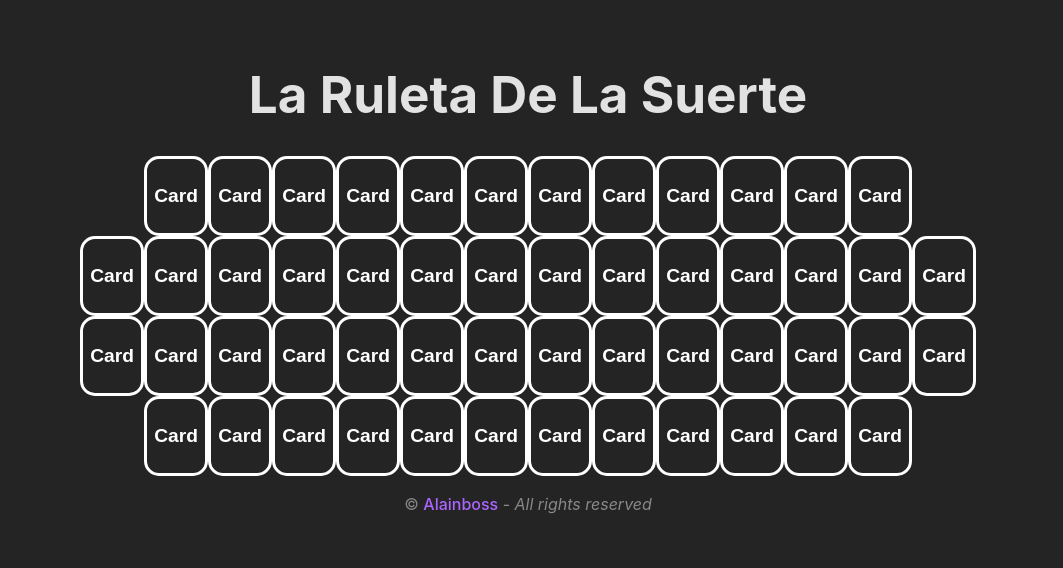
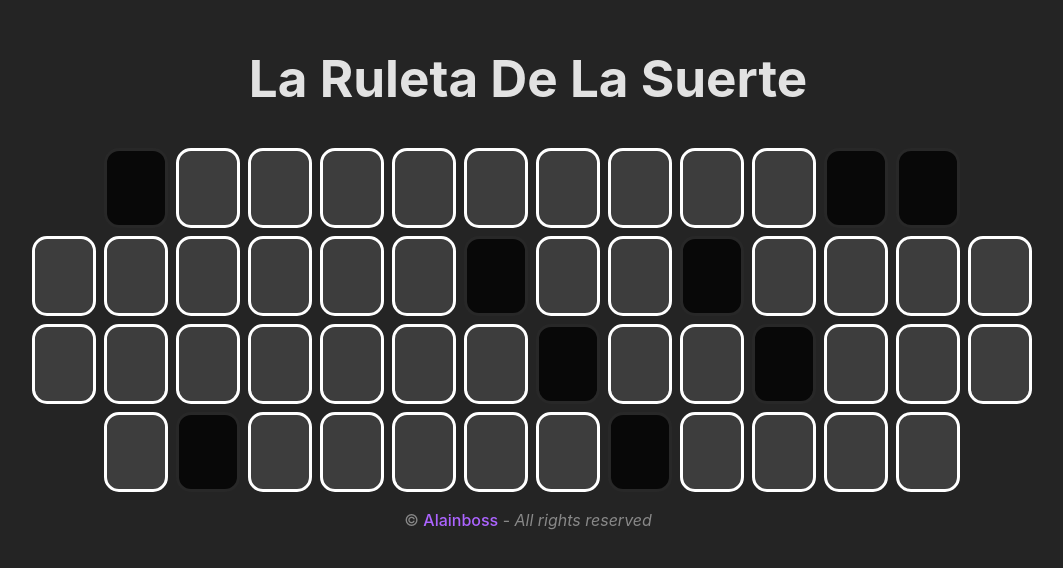
Before and after one commit to miverabusiness/ruleta-de-la-suerte, a React (Vite) app: page / in a window 1280 px wide. Shown: the part 118-686 px from the top of the page, without its empty margins (112-1175 px from the left). Built offline with nearby package versions, Linux system fonts and the light colour scheme.

Commit message:
Panel v0.2

```diff
--- a/src/components/card/Card.css
+++ b/src/components/card/Card.css
@@ -6,15 +6,43 @@
 	display: flex;
 	justify-content: center;
 	align-items: center;
-	font-weight: 800;
-	font-size: 1.2rem;
+	font-weight: 600;
+	font-size: 2rem;
 	margin: 0;
 	background: none;
 	cursor: pointer;
 	color: white;
-	transition: 0.5s;
+	transition: 0.4s;
+	margin-left: 0.5rem;
+	margin-top: 0.5rem;
 }
 
 .letter-card:hover {
 	background: #c6c6c6;
 }
+
+.space {
+	background: rgb(8, 8, 8);
+	border: solid 3px #282828;
+}
+
+.space:hover {
+	background: rgb(8, 8, 8);
+}
+
+.correct {
+	background: rgb(48, 168, 76);
+	border: solid 3px rgb(41, 136, 63);
+}
+
+.correct:hover {
+	background: rgb(48, 168, 76);
+}
+
+.not-yet {
+	background: #3d3d3d;
+}
+
+.not-yet:hover {
+	background: rgb(255, 184, 112);
+}
--- a/src/components/card/Card.tsx
+++ b/src/components/card/Card.tsx
@@ -1,10 +1,22 @@
-import React from "react";
+import React, { useState } from "react";
 import "./Card.css";
 
-function Card() {
+function Card(props: { letra: string }) {
+	const [mostrarLetra, setMostrarLetra] = useState(false);
+
+	const handleClick = () => {
+		setMostrarLetra(!mostrarLetra);
+	};
+
+	const isLetterSpace = () => {
+		return props.letra === " " ? " space" : mostrarLetra ? " correct" : " not-yet";
+	};
+
 	return (
 		<>
-			<button className="letter-card">Card</button>
+			<button className={"letter-card" + isLetterSpace()} onClick={handleClick}>
+				{mostrarLetra ? props.letra : ""}
+			</button>
 		</>
 	);
 }
--- a/src/components/panel/Panel.css
+++ b/src/components/panel/Panel.css
@@ -1,4 +1,4 @@
-.tablero {
+.fila {
 	display: flex;
 	justify-content: center;
 	flex-wrap: nowrap;
--- a/src/components/panel/Panel.jsx
+++ b/src/components/panel/Panel.jsx
@@ -2,71 +2,47 @@ import React from "react";
 import "./Panel.css";
 import Card from "../card/Card";
 
+const N_FILAS = 4;
+const FILA_CORTA = 12;
+const FILA_LARGA = 14;
+
+let panel = [];
+
+for (let i = 0; i < N_FILAS; i++) {
+	if (i === 0 || i === N_FILAS - 1) {
+		panel.push(Array(FILA_CORTA).fill("A"));
+	} else {
+		panel.push(Array(FILA_LARGA).fill("E"));
+	}
+}
+
+panel = [
+	[" ", "A", "L", "A", "I", "N", "B", "O", "S", "S", " ", " "], //12
+	["P", "E", "D", "A", "Z", "O", " ", "D", "E", " ", "R", "A", "T", "A"], //14
+	["M", "A", "R", "I", "C", "O", "N", " ", "T", "E", " ", "V", "O", "Y"], //14
+	["A", " ", "F", "O", "I", "A", "R", " ", "R", "I", "C", "O"], //12
+];
+
 function Panel() {
-	return (
-		<>
-			<div className="tablero">
-				<Card />
-				<Card />
-				<Card />
-				<Card />
-				<Card />
-				<Card />
-				<Card />
-				<Card />
-				<Card />
-				<Card />
-				<Card />
-				<Card />
+	const filas = [];
+	for (let i = 0; i < N_FILAS; i++) {
+		const cards = [];
+		const longitudFila = i === 0 || i === N_FILAS - 1 ? FILA_CORTA : FILA_LARGA;
+
+		for (let j = 0; j < longitudFila; j++) {
+			cards.push(<Card key={j} letra={panel[i][j]} />);
+		}
+
+		filas.push(
+			<div className="fila" key={i}>
+				{cards}
 			</div>
-			<div className="tablero">
-				<Card />
-				<Card />
-				<Card />
-				<Card />
-				<Card />
-				<Card />
-				<Card />
-				<Card />
-				<Card />
-				<Card />
-				<Card />
-				<Card />
-				<Card />
-				<Card />
-			</div>
-			<div className="tablero">
-				<Card />
-				<Card />
-				<Card />
-				<Card />
-				<Card />
-				<Card />
-				<Card />
-				<Card />
-				<Card />
-				<Card />
-				<Card />
-				<Card />
-				<Card />
-				<Card />
-			</div>
-			<div className="tablero">
-				<Card />
-				<Card />
-				<Card />
-				<Card />
-				<Card />
-				<Card />
-				<Card />
-				<Card />
-				<Card />
-				<Card />
-				<Card />
-				<Card />
-			</div>
-		</>
-	);
+		);
+
+		console.error("panel", panel);
+	}
+
+	return <>{filas}</>;
 }
 
 export default Panel;
```
